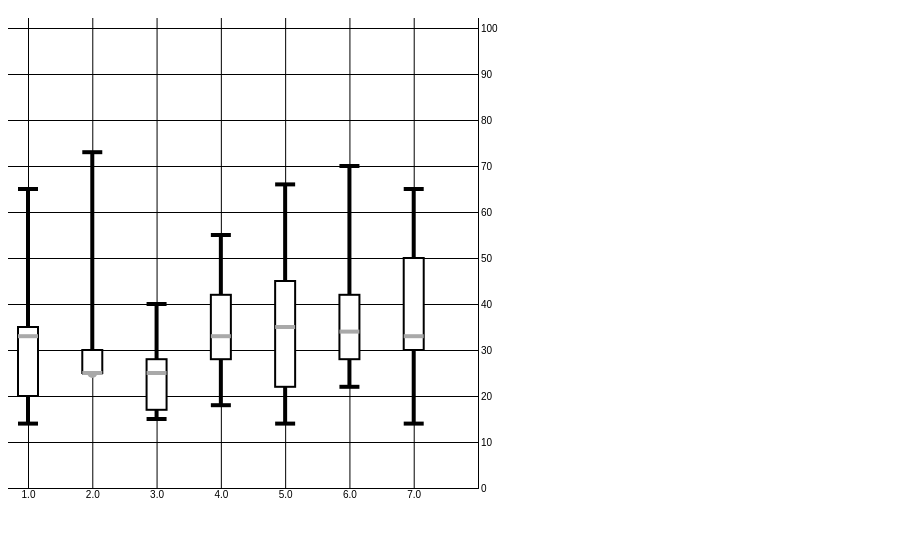
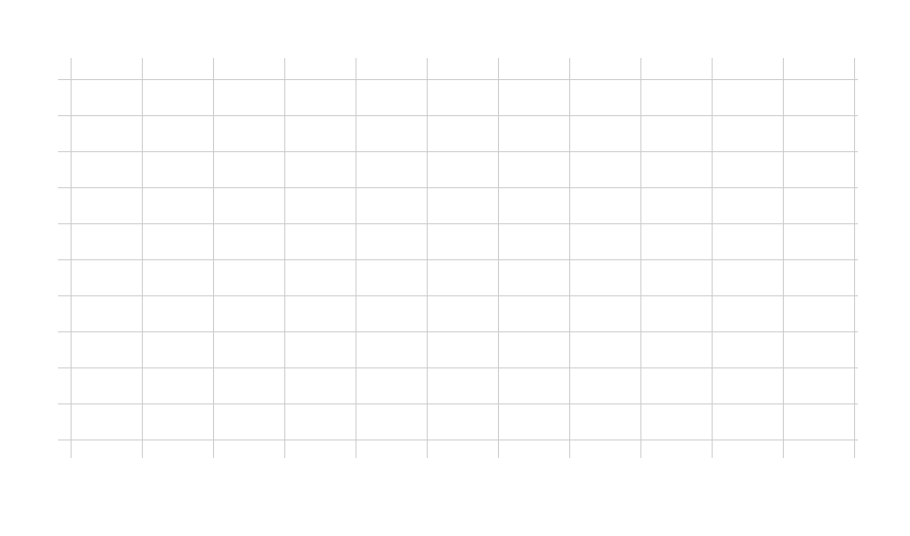
Before and after one commit to GAnjali/Practice-D3js, a plain HTML site: page index.html in a window 1280 px wide. Shown: the whole page, without its empty margins (0-910 px from the left). Drawn offline with nearby package versions, Linux system fonts and the light colour scheme.

Commit message:
Implement X-Axis, Y-Axis for Box-plot chart for sample stocks data

```diff
--- a/XYZ.csv
+++ b/XYZ.csv
@@ -1,8 +1,10 @@
-day,min,max,median,q1,q3,number
-1,14,65,33,20,35,22
-2,25,73,25,25,30,170
-3,15,40,25,17,28,185
-4,18,55,33,28,42,135
-5,14,66,35,22,45,150
-6,22,70,34,28,42,170
-7,14,65,33,30,50,28
+date,open,high,low,close,volume,name
+08/02/2013,15.07,15.12,14.63,14.75,8407500,AAL
+11/02/2013,14.89,15.01,14.26,14.46,8882000,AAL
+12/02/2013,14.45,14.51,14.1,14.27,8126000,AAL
+13/02/2013,14.3,14.94,14.25,14.66,10259500,AAL
+14/02/2013,14.94,14.96,13.16,13.99,1879900,AAL
+15/02/2013,13.93,14.61,13.93,14.5,15628000,AAL
+19/02/2013,14.33,14.56,14.08,14.26,11354400,AAL
+20/02/2013,14.17,14.26,13.15,13.33,14725200,AAL
+21/02/2013,13.62,13.95,12.9,13.37,11922100,AAL
--- a/index.html
+++ b/index.html
@@ -4,92 +4,60 @@
 		<script src="https://d3js.org/d3.v4.min.js"></script>
 	</head>
 	<body>
-		<svg width="1000" height="1000"></svg>
+		<div id="chart"></div>
 		<script>
             d3.csv("XYZ.csv", scatterplot);
-            const tickSize = 470;
+            const width = 900, height = 500, margin = 50;
+            const dateFormat = d3.timeParse("%d/%m/%Y");
 
             function scatterplot(data) {
-                const xScale = d3.scaleLinear().domain([1, 8]).range([20, tickSize]);
-                const yScale = d3.scaleLinear().domain([0, 100]).range([tickSize + 10, 20]);
-                const yAxis = d3.axisRight()
-                    .scale(yScale)
-                    .ticks(8)
-                    .tickSize(-tickSize);
-                d3.select("svg").append("g")
-                    .attr("transform", `translate(${tickSize},0)`)
-                    .attr("id", "yAxisG")
-                    .call(yAxis);
-                const xAxis = d3.axisBottom()
-                    .scale(xScale)
-                    .tickSize(-tickSize)
-                    .tickValues([1, 2, 3, 4, 5, 6, 7]);
-                d3.select("svg").append("g")
-                    .attr("transform", `translate(0,${tickSize + 10})`)
-                    .attr("id", "xAxisG")
-                    .call(xAxis);
-                d3.select("svg").selectAll("circle.median")
-                    .data(data)
-                    .enter()
-                    .append("circle")
-                    .attr("class", "tweets")
-                    .attr("r", 5)
-                    .attr("cx", d => xScale(d.day))
-                    .attr("cy", d => yScale(d.median))
-                    .style("fill", "darkgray");
-                d3.select("svg").selectAll("g.box")
-                    .data(data).enter()
-                    .append("g")
-                    .attr("class", "box")
-                    .attr("transform", d =>
-                        "translate(" + xScale(d.day) + "," + yScale(d.median) + ")"
-                    ).each(function (d, i) {
-                    d3.select(this)
-                        .append("line")
-                        .attr("class", "range")
-                        .attr("x1", 0)
-                        .attr("x2", 0)
-                        .attr("y1", yScale(d.max) - yScale(d.median))
-                        .attr("y2", yScale(d.min) - yScale(d.median))
-                        .style("stroke", "black")
-                        .style("stroke-width", "4px");
-                    d3.select(this)
-                        .append("line")
-                        .attr("class", "max")
-                        .attr("x1", -10)
-                        .attr("x2", 10)
-                        .attr("y1", yScale(d.max) - yScale(d.median))
-                        .attr("y2", yScale(d.max) - yScale(d.median))
-                        .style("stroke", "black")
-                        .style("stroke-width", "4px");
-                    d3.select(this)
-                        .append("line")
-                        .attr("class", "min")
-                        .attr("x1", -10)
-                        .attr("x2", 10)
-                        .attr("y1", yScale(d.min) - yScale(d.median))
-                        .attr("y2", yScale(d.min) - yScale(d.median))
-                        .style("stroke", "black")
-                        .style("stroke-width", "4px");
-                    d3.select(this)
-                        .append("rect")
-                        .attr("class", "range")
-                        .attr("width", 20)
-                        .attr("x", -10)
-                        .attr("y", yScale(d.q3) - yScale(d.median))
-                        .attr("height", yScale(d.q1) - yScale(d.q3))
-                        .style("fill", "white")
-                        .style("stroke", "black")
-                        .style("stroke-width", "2px");
-                    d3.select(this)
-                        .append("line")
-                        .attr("x1", -10)
-                        .attr("x2", 10)
-                        .attr("y1", 0)
-                        .attr("y2", 0)
-                        .style("stroke", "darkgray")
-                        .style("stroke-width", "4px")
-                });
+                console.log(data);
+                const min = d3.min(data.map(function (x) {
+                        return x["low"];
+                    })),
+                    max = d3.max(data.map(function (x) {
+                        return x["high"];
+                    }));
+
+                function getTime(date) {
+                    return date.getTime();
+                }
+
+                const minDate = d3.min(data.map(function (d) {
+                        return getTime(dateFormat(d.date))
+                    })),
+                    maxDate = d3.max(data.map(function (d) {
+                        return getTime(dateFormat(d.date))
+                    }));
+
+                const x = d3.scaleLinear().domain([minDate, maxDate]).range([margin, width - margin]);
+                const y = d3.scaleLinear().domain([min, max]).range([height - margin, margin]);
+
+                const chart = d3.select("#chart")
+                    .append("svg:svg")
+                    .attr("class", "chart")
+                    .attr("width", width)
+                    .attr("height", height);
+
+                chart.selectAll("line.x")
+                    .data(x.ticks(10))
+                    .enter().append("svg:line")
+                    .attr("class", "x")
+                    .attr("x1", x)
+                    .attr("x2", x)
+                    .attr("y1", margin)
+                    .attr("y2", height - margin)
+                    .attr("stroke", "#ccc");
+
+                chart.selectAll("line.y")
+                    .data(y.ticks(10))
+                    .enter().append("svg:line")
+                    .attr("class", "y")
+                    .attr("x1", margin)
+                    .attr("x2", width - margin)
+                    .attr("y1", y)
+                    .attr("y2", y)
+                    .attr("stroke", "#ccc");
             }
 		</script>
 	</body>
```
